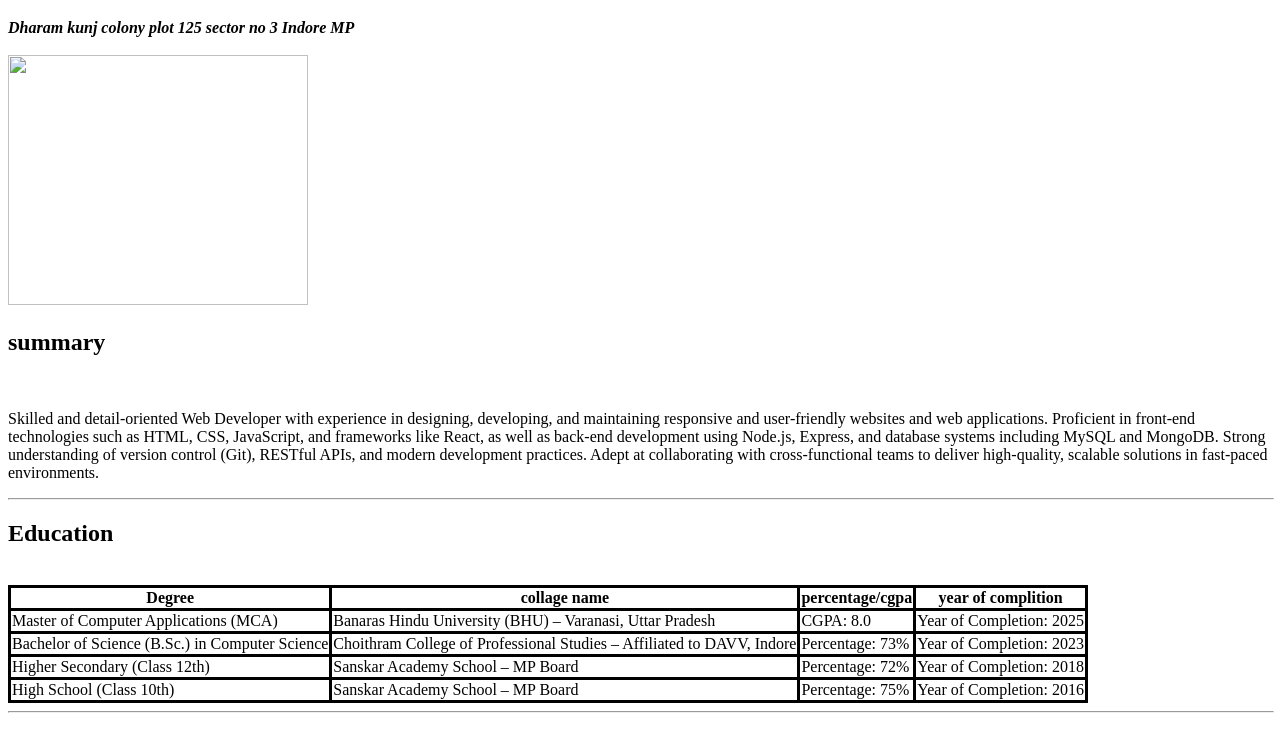
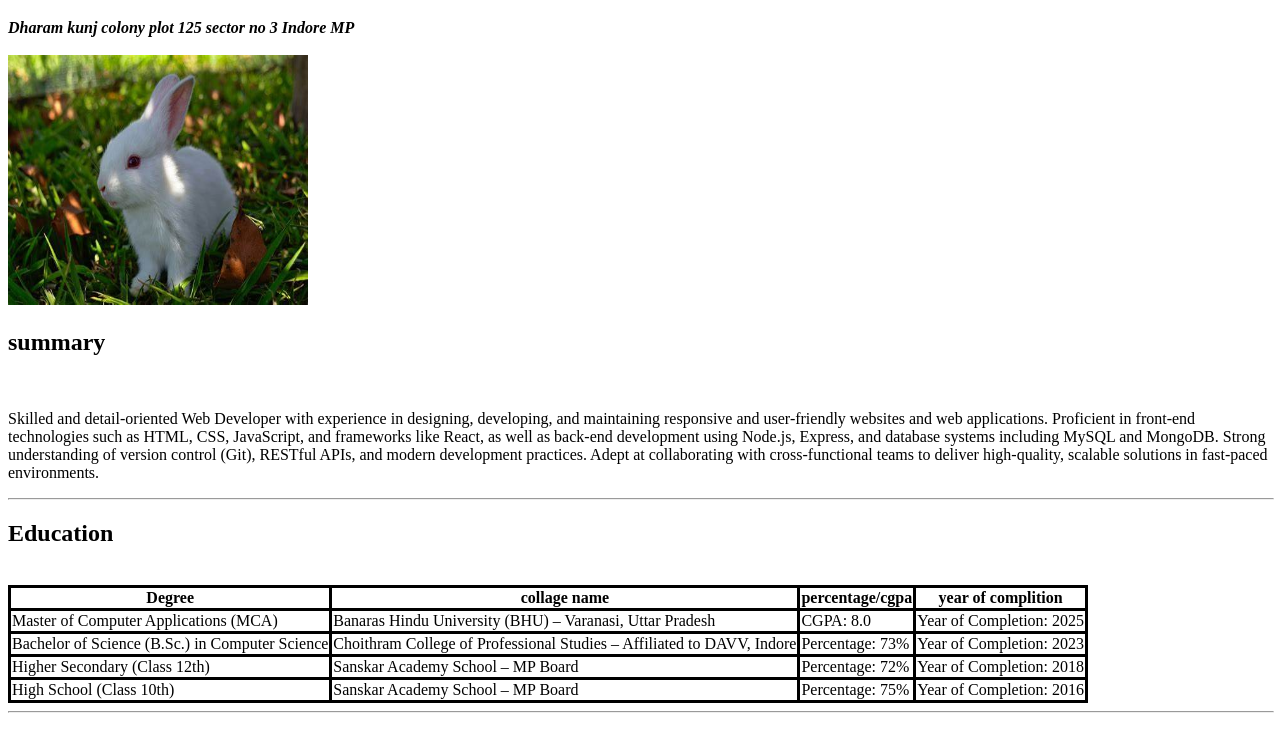
Before and after one commit to hitesh0000000/demo-porfolio, a plain HTML site: page index.html in a window 1280 px wide. Shown: the part 61-800 px from the top of the page. Drawn offline with Linux system fonts and the light colour scheme.

Commit message:
Update index.html

```diff
--- a/index.html
+++ b/index.html
@@ -54,7 +54,7 @@ Comment and make suggestions to other students' projects. -->
              Indore MP
 
     </address></b><br>
-   <img src="./4.4myresume,html/image/rabbit.png" width="300px" height="250px" alt="">
+   <img src="./image/rabbit.png"  width="300px" height="250px" alt="">
     <br>
   <h2>summary</h2><br>
      <p>Skilled and detail-oriented Web Developer with experience in designing, developing, and maintaining responsive and user-friendly websites and web applications. Proficient in front-end technologies such as HTML, CSS, JavaScript, and frameworks like React, as well as back-end development using Node.js, Express, and database systems including MySQL and MongoDB. Strong understanding of version control (Git), RESTful APIs, and modern development practices. Adept at collaborating with cross-functional teams to deliver high-quality, scalable solutions in fast-paced environments.</p>
```
